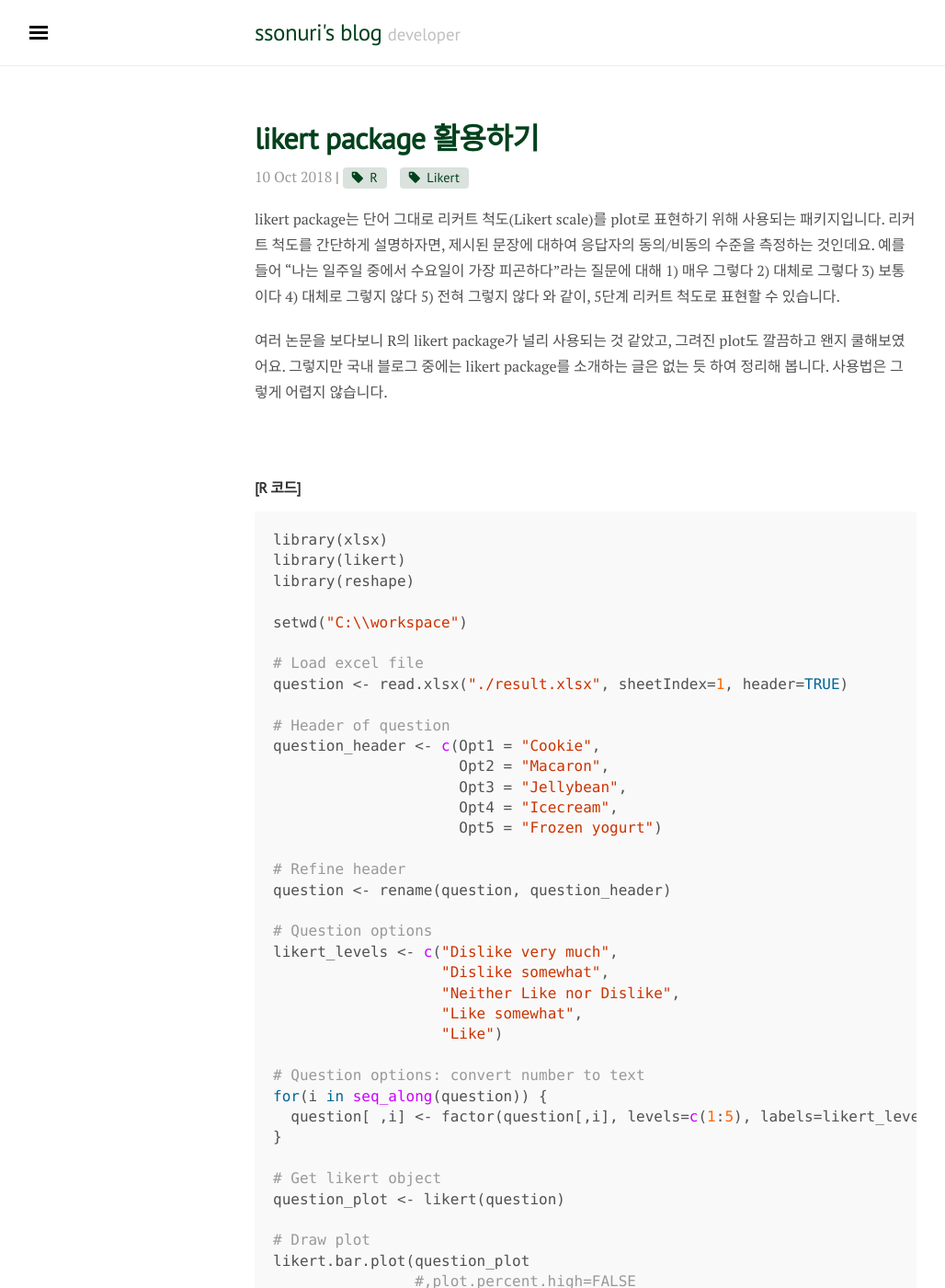
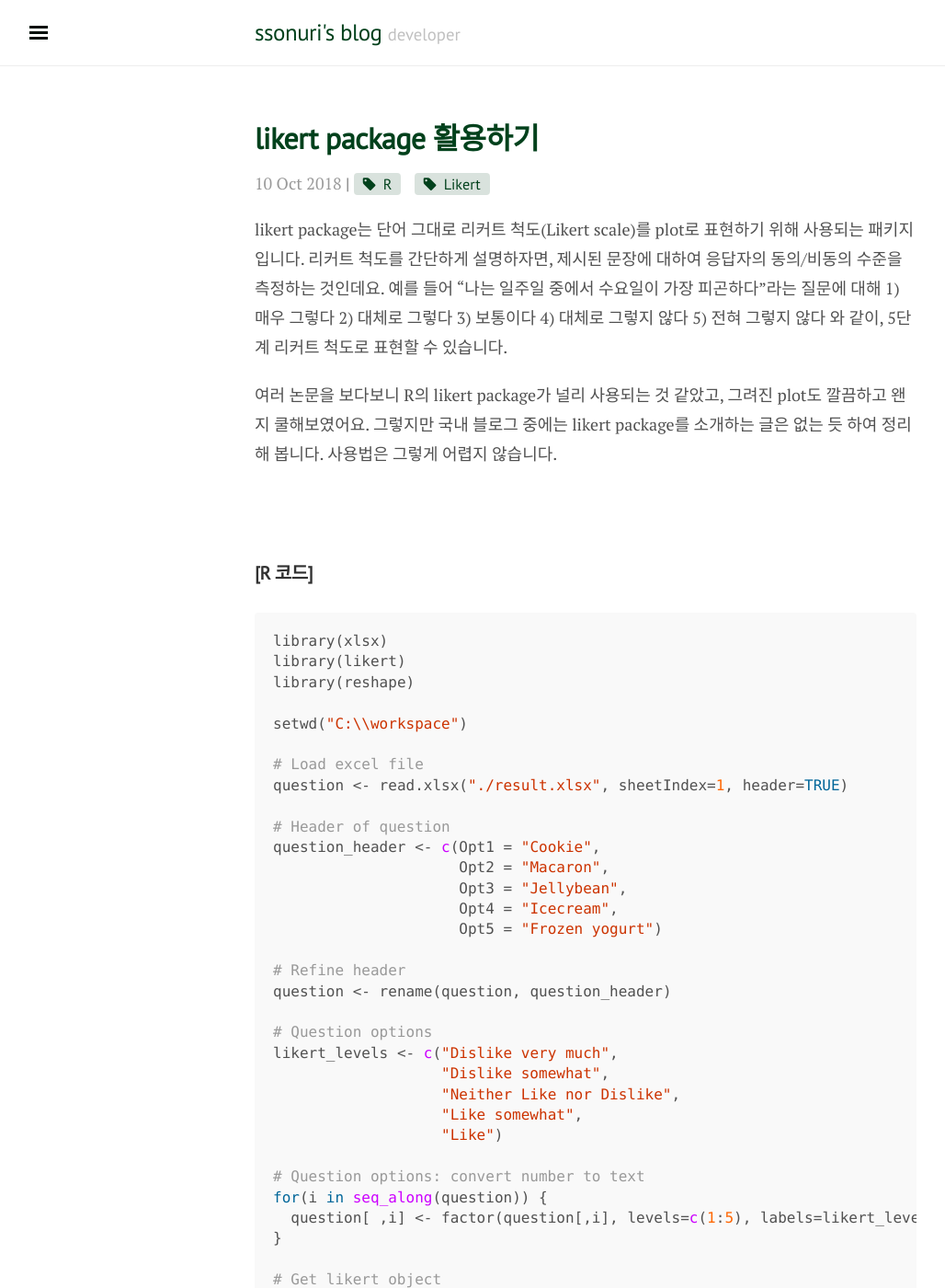
Before and after one commit to ssonuri/ssonuri.github.io, a Jekyll site: the page built from blog/index.html, in a window 1280 px wide and 1400 px high. Shown: the whole window at 92% size, without its empty margins (3-1031 px from the left). Built offline with Jekyll 4.4.1, drawn with Linux system fonts in a browser that asks for light colours; nearby versions of some CDN libraries; formulas are drawn with MathJax 3; the list of posts is cut into pages by our own code; comment, search, counter and statistics services are not loaded.

Commit message:
font 관련 수정

```diff
--- a/_scss/_config.scss
+++ b/_scss/_config.scss
@@ -27,6 +27,6 @@ $reverse-layout: true;
 $overlay-sidebar: false;
 
 /* Font stack */
-$font-serif: "PT Serif", Georgia, "Times New Roman", serif;
-$font-sans: "PT Sans", Helvetica, Arial, sans-serif, "Noto Sans KR";
+$font-serif: "PT Serif", Georgia, "Times New Roman", "Noto Sans KR", serif;
+$font-sans: "PT Sans", Helvetica, Arial, "Noto Sans KR", sans-serif;
 $font-font-awesome: FontAwesome;
--- a/_scss/base/_poole.scss
+++ b/_scss/base/_poole.scss
@@ -81,7 +81,7 @@ a:focus {
 
 /* Headings */
 h1, h2, h3, h4, h5, h6 {
-  margin-bottom: .5rem;
+  margin-bottom: .8rem;
   font-weight: bold;
   line-height: 1.25;
   color: #313131;
@@ -91,7 +91,7 @@ h1 {
   font-size: 2rem;
 }
 h2 {
-  margin-top: 1rem;
+  margin-top: 1.5rem;
   font-size: 1.5rem;
 }
 h3 {
--- a/_scss/component/_post.scss
+++ b/_scss/component/_post.scss
@@ -1,21 +1,22 @@
 .post {
   margin-bottom: 4em;
+  font-weight: 300;
 
   h1, h2, h3, h4, h5, h6 {
     font-weight: 700;
   }
 
   @media (min-width: 38rem) {
-    font-size: .8rem;
+    font-size: .9rem;
 
     h1 { font-size: 1.6rem; }
     h2 {
-      margin: 2em 0 1em 0;
-      font-size: 1.0rem;
+      margin: 2.5em 0 1.5em 0;
+      font-size: 1.2rem;
     }
     h3, h4, h5, h6 {
-      margin: 2em 0 1em 0;
-      font-size: 0.8rem;
+      margin: 2.5em 0 1.5em 0;
+      font-size: 1.0rem;
     }
   }
 
@@ -40,7 +41,7 @@
   }
 
   article {
-    line-height: 1.4rem;
+    line-height: 1.6rem;
   }
 }
 
--- a/public/css/main.scss
+++ b/public/css/main.scss
@@ -17,3 +17,5 @@
 @import 'component/tag';
 @import 'component/masthead';
 @import 'component/pagination';
+
+@import url(http://fonts.googleapis.com/earlyaccess/notosanskr.css);
```
Also changed, not shown: public/img/DSCF1007.jpg.
